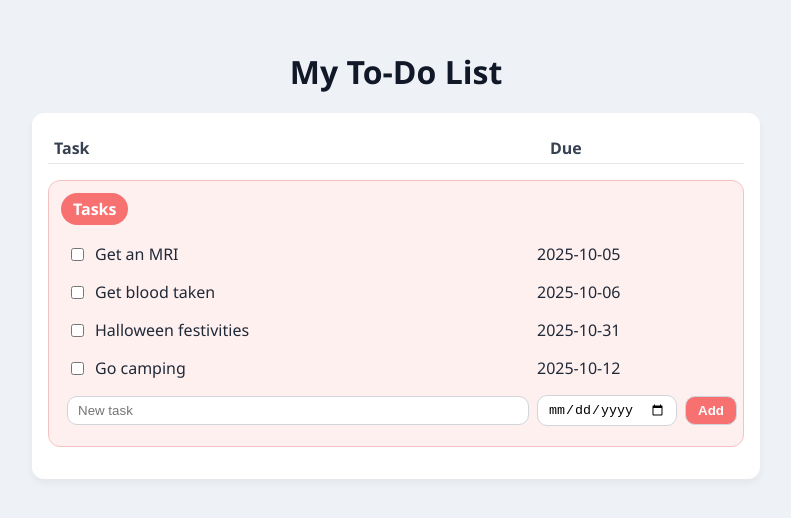
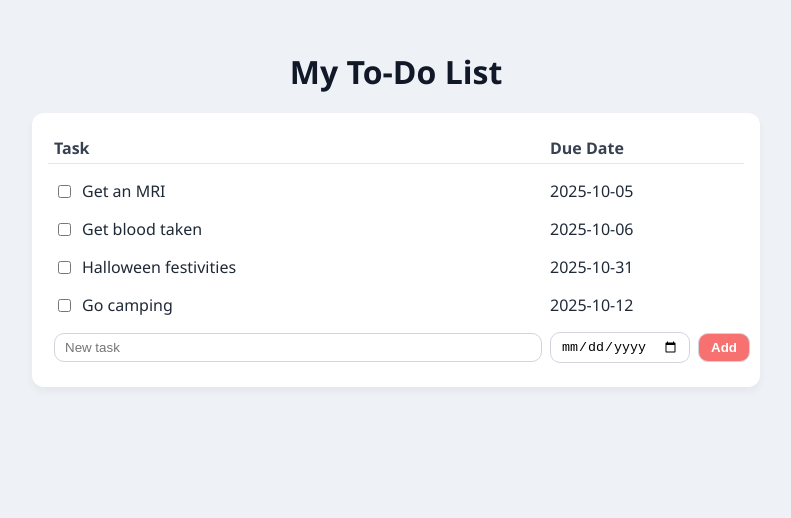
Before and after one commit to ariabrauchli/webdev, a React (Vite) app in the folder assignment3/: page / in a window 1280 px wide. Shown: the top 518 px of the page, without its empty margins (244-1035 px from the left). Built offline with nearby package versions, Linux system fonts and the light colour scheme.

Commit message:
this time?

```diff
--- a/assignment3/src/App.tsx
+++ b/assignment3/src/App.tsx
@@ -1,161 +1,93 @@
 import React, { useState } from "react";
 
-type TaskItem = {
+type Task = {
   id: string;
   text: string;
   due: string;
   done: boolean;
 };
 
-type TaskCategoryType = {
-  id: string;
-  name: string;
-  items: TaskItem[];
+export default function App() {
+  // State for tasks
+  const [tasks, setTasks] = useState<Task[]>([
+    { id: "1", text: "Get an MRI", due: "2025-10-05", done: false },
+    { id: "2", text: "Get blood taken", due: "2025-10-06", done: false },
+    { id: "3", text: "Halloween festivities", due: "2025-10-31", done: false },
+    { id: "4", text: "Go camping", due: "2025-10-12", done: false },
+  ]);
+
+  // State for new task input
+  const [newText, setNewText] = useState("");
+  const [newDue, setNewDue] = useState("");
+
+  // Toggle done
+  const toggleDone = (id: string) => {
+    setTasks(prev =>
+      prev.map(task => (task.id === id ? { ...task, done: !task.done } : task))
+    );
   };
 
-// Initial mock tasks
-const INITIAL_TASKS: TaskCategoryType[] = [
-  {
-    id: "tasks",
-    name: "Tasks",
-    items: [
-      { id: "t1", text: "Get an MRI", due: "2025-10-05", done: false },
-      { id: "t2", text: "Get blood taken", due: "2025-10-06", done: false },
-      { id: "t3", text: "Halloween festivities", due: "2025-10-31", done: false },
-      { id: "t4", text: "Go camping", due: "2025-10-12", done: false }
-    ]
-  }
-];
+  // Add new task
+  const addTask = () => {
+    if (!newText || !newDue) return;
+    const newTask: Task = {
+      id: Date.now().toString(),
+      text: newText,
+      due: newDue,
+      done: false,
+    };
+    setTasks(prev => [...prev, newTask]);
+    setNewText("");
+    setNewDue("");
+  };
 
-function TaskHeader() {
   return (
+    <main className="container">
+      <h1>My To-Do List</h1>
+
+      <div className="table">
+        {/* Table Header */}
         <div className="row header">
           <div className="cell grow">Task</div>
-      <div className="cell">Due</div>
-      <div className="cell"></div>
+          <div className="cell">Due Date</div>
         </div>
-  );
-}
 
-function TaskRow({ item, toggleDone }: { item: TaskItem; toggleDone: (id: string) => void }) {
-  return (
-    <div className="row">
+        {/* Tasks */}
+        {tasks.map(task => (
+          <div key={task.id} className="row">
             <div className="cell grow">
               <input
                 type="checkbox"
-          checked={item.done}
-          onChange={() => toggleDone(item.id)}
+                checked={task.done}
+                onChange={() => toggleDone(task.id)}
               />
-        <span className={`task ${item.done ? "done" : ""}`}>{item.text}</span>
+              <span className={`task ${task.done ? "done" : ""}`}>{task.text}</span>
             </div>
-      <div className="cell">{item.due}</div>
+            <div className="cell">{task.due}</div>
           </div>
-  );
-}
+        ))}
 
-function AddTaskRow({ addTask }: { addTask: (text: string, due: string) => void }) {
-  const [text, setText] = useState("");
-  const [due, setDue] = useState("");
-
-  const handleAdd = () => {
-    if (text && due) {
-      addTask(text, due);
-      setText("");
-      setDue("");
-    }
-  };
-
-  return (
+        {/* Add New Task */}
         <div className="row add">
           <div className="cell grow">
             <input
               placeholder="New task"
-          value={text}
-          onChange={(e) => setText(e.target.value)}
+              value={newText}
+              onChange={e => setNewText(e.target.value)}
             />
           </div>
           <div className="cell">
             <input
               type="date"
-          value={due}
-          onChange={(e) => setDue(e.target.value)}
+              value={newDue}
+              onChange={e => setNewDue(e.target.value)}
             />
           </div>
           <div className="cell">
-        <button onClick={handleAdd}>Add</button>
+            <button onClick={addTask}>Add</button>
           </div>
         </div>
-  );
-}
-
-function TaskCategory({ category, toggleDone, addTask }: {
-  category: TaskCategoryType;
-  toggleDone: (id: string) => void;
-  addTask: (text: string, due: string) => void;
-}) {
-  return (
-    <div className="category">
-      <div className="categoryTitle">{category.name}</div>
-      {category.items.map(item => (
-        <TaskRow key={item.id} item={item} toggleDone={toggleDone} />
-      ))}
-      <AddTaskRow addTask={addTask} />
       </div>
-  );
-}
-
-function TaskTable({ data, toggleDone, addTask }: {
-  data: TaskCategoryType[];
-  toggleDone: (id: string) => void;
-  addTask: (text: string, due: string) => void;
-}) {
-  return (
-    <div className="table">
-      <TaskHeader />
-      {data.map(cat => (
-        <TaskCategory
-          key={cat.id}
-          category={cat}
-          toggleDone={toggleDone}
-          addTask={addTask}
-        />
-      ))}
-    </div>
-  );
-}
-
-export default function App() {
-  const [tasks, setTasks] = useState<TaskCategoryType[]>(INITIAL_TASKS);
-
-  // Toggle done/undone
-  const toggleDone = (id: string) => {
-    setTasks(prev =>
-      prev.map(cat => ({
-        ...cat,
-        items: cat.items.map(item =>
-          item.id === id ? { ...item, done: !item.done } : item
-        )
-      }))
-    );
-  };
-
-  // Add new task
-  const addTask = (text: string, due: string) => {
-    setTasks(prev =>
-      prev.map(cat => ({
-        ...cat,
-        items: [
-          ...cat.items,
-          { id: `t${Date.now()}`, text, due, done: false }
-        ]
-      }))
-    );
-  };
-
-  return (
-    <main className="container">
-      <h1>My To-Do List</h1>
-      <TaskTable data={tasks} toggleDone={toggleDone} addTask={addTask} />
     </main>
   );
 }
```
Lines whose indentation alone changed are shown as unchanged.
